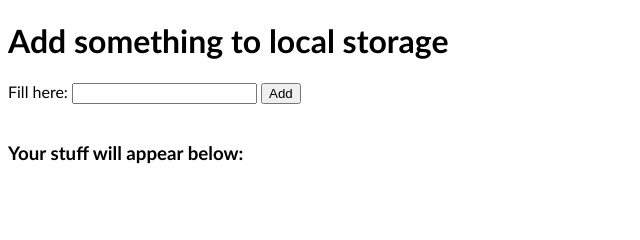
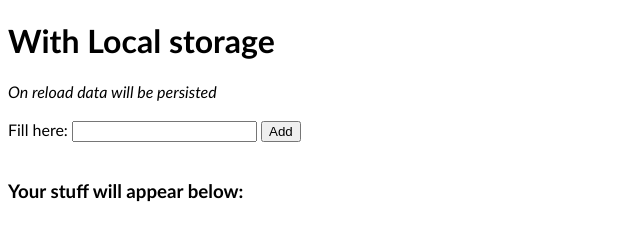
Before and after one commit to vacool6/Local-storage-vanillaJS, a plain HTML site: page index.html in a window 1280 px wide. Shown: the whole page, without its empty margins (0-640 px from the left). Drawn offline with Linux system fonts and the light colour scheme.

Commit message:
update index.html

```diff
--- a/index.html
+++ b/index.html
@@ -8,7 +8,10 @@
     <script src="./index.js" defer></script>
   </head>
   <body>
-    <h1>Add something to local storage</h1>
+    <h1>With Local storage</h1>
+    <i>On reload data will be persisted</i>
+    <br />
+    <br />
     <form autocomplete="off">
       <label>Fill here:</label>
       <input />
```
